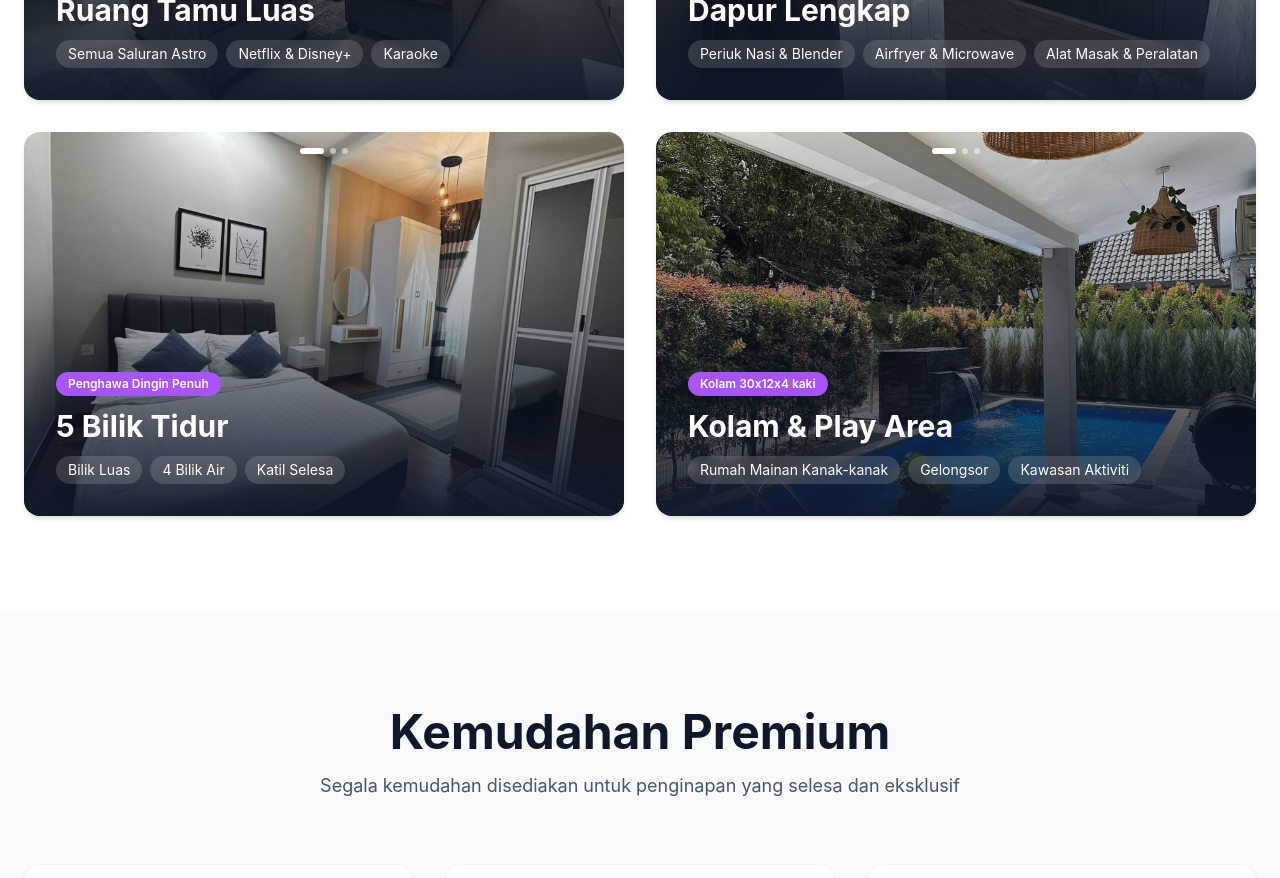
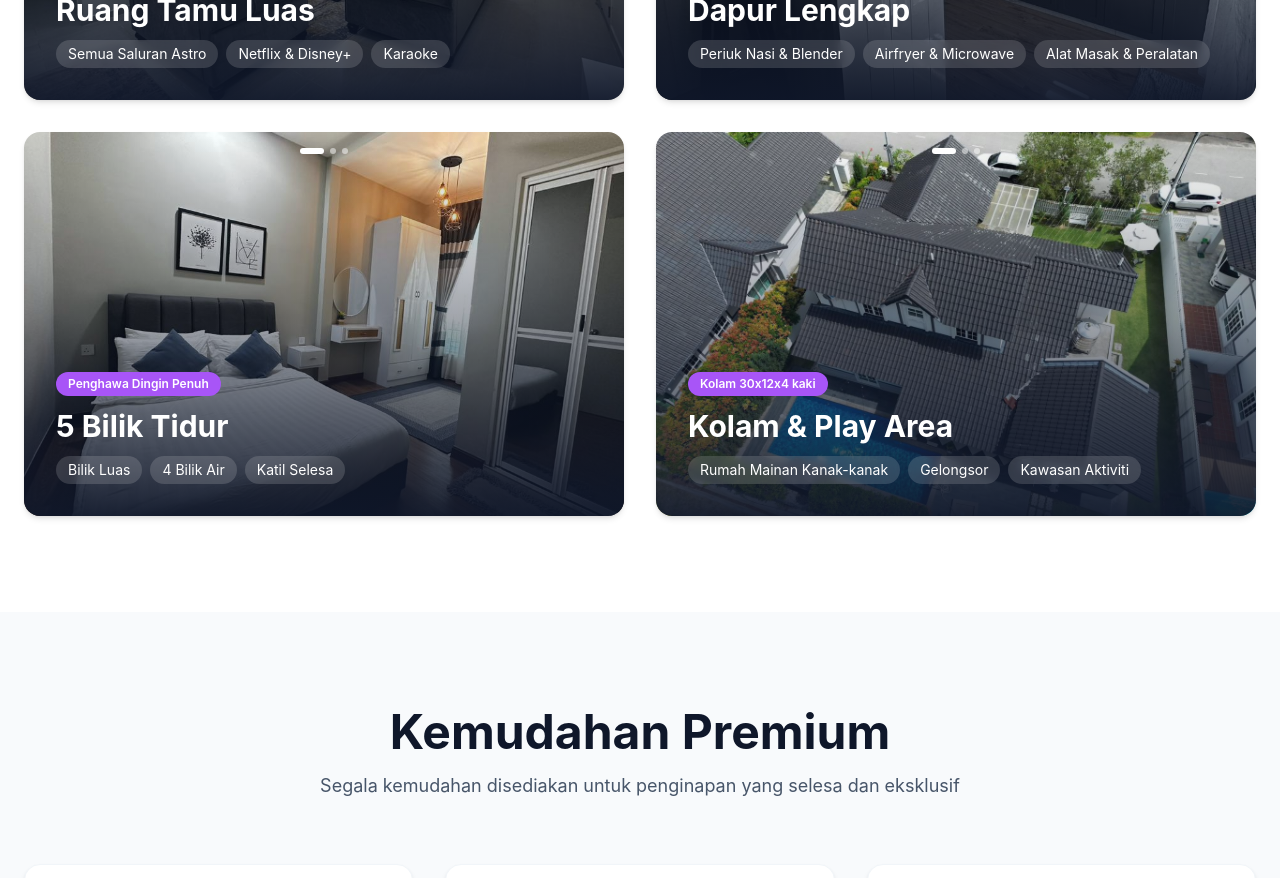
Before and after one commit to najmizulhusni/lavender-villa, a React (Vite) app: page / in a window 1280 px wide. Shown: the part 2160-3038 px from the top of the page. Built offline with nearby package versions, Linux system fonts and the light colour scheme; no server answers; the database is empty.

Commit message:
fix: use only landscape images for hero and spaces

```diff
--- a/src/App.jsx
+++ b/src/App.jsx
@@ -87,7 +87,7 @@ export default function HomestayExperience() {
     '/images/view_from_top_2_landscape.jpg',
     '/images/view_from_top_3_landscape.jpg',
     '/images/living_room_1_lanscape.jpg',
-    '/images/pool_1_potrait.jpg',
+    '/images/kitchen_1_lanscape.jpg',
   ];
 
   const stories = [
@@ -204,9 +204,9 @@ export default function HomestayExperience() {
       size: 'Kolam 30x12x4 kaki',
       features: ['Rumah Mainan Kanak-kanak', 'Gelongsor', 'Kawasan Aktiviti'],
       images: [
-        '/images/pool_1_potrait.jpg',
         '/images/view_from_top_1_lanscape.jpg',
-        '/images/view_from_top_2_landscape.jpg'
+        '/images/view_from_top_2_landscape.jpg',
+        '/images/view_from_top_3_landscape.jpg'
       ]
     },
   ];
```
